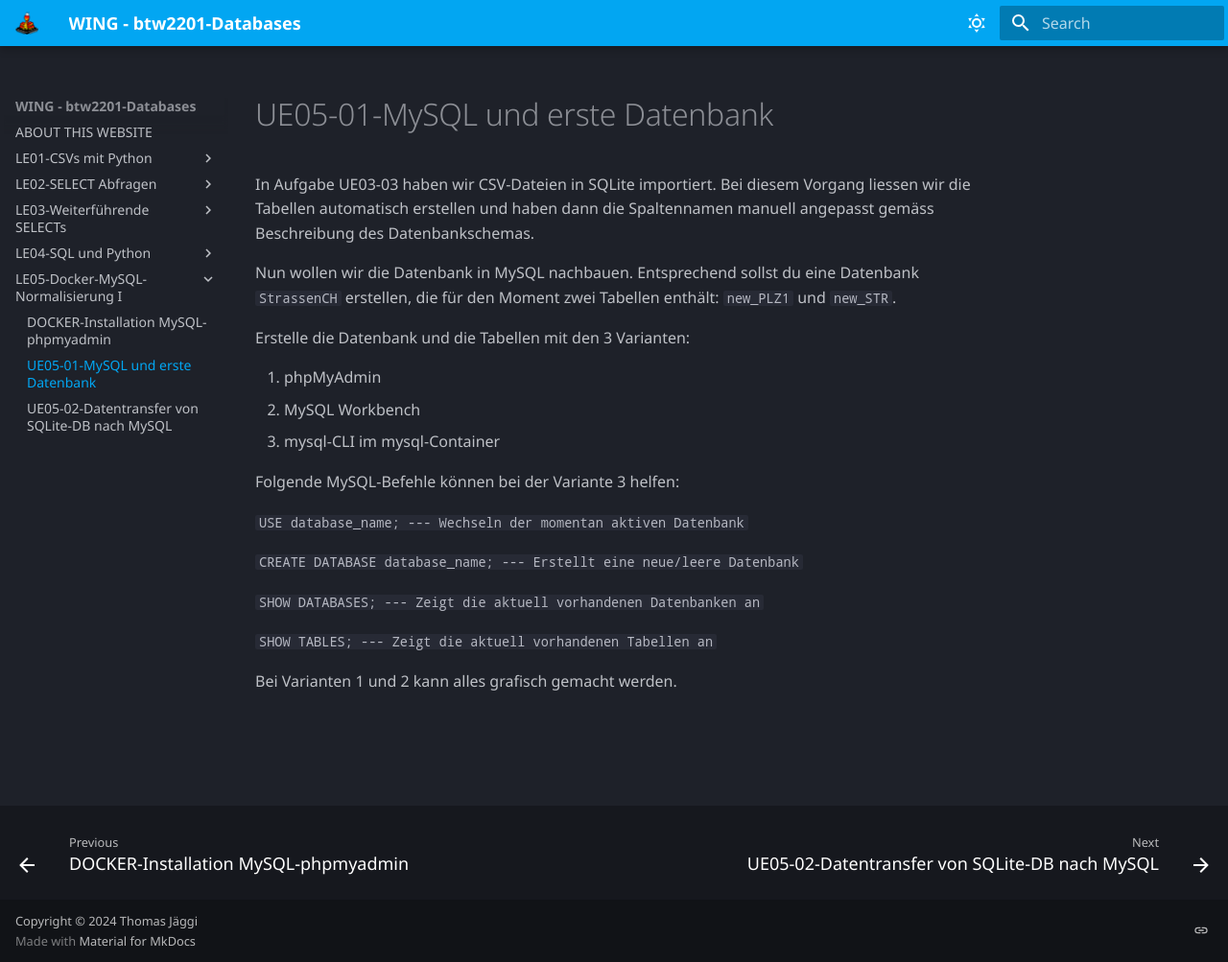
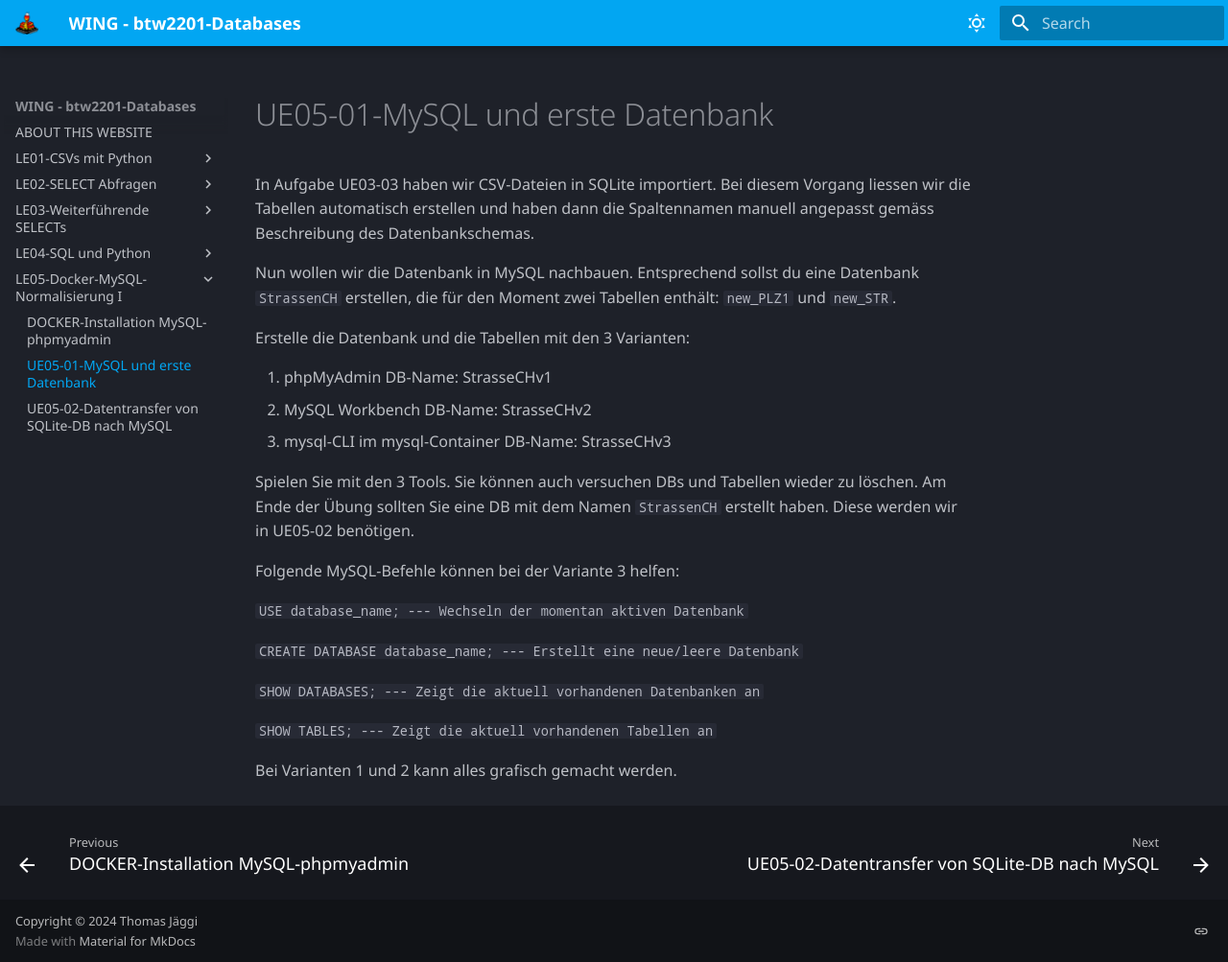
Before and after one commit to tjaeggi/btw2201_databases, an MkDocs documentation site: the page built from docs/le05/ue05-01.md, in a window 1280 px wide and 1003 px high. Shown: the whole window at 96% size. Built offline with MkDocs 1.6.1 and Material for MkDocs 9.7.7, drawn with Linux system fonts in a browser that asks for light colours; some web fonts are replaced.

Commit message:
Tue Oct 22 04:11:29 PM CEST 2024

```diff
--- a/docs/le05/ue05-01.md
+++ b/docs/le05/ue05-01.md
@@ -6,9 +6,11 @@ Nun wollen wir die Datenbank in MySQL nachbauen. Entsprechend sollst du eine Dat
 
 Erstelle die Datenbank und die Tabellen mit den 3 Varianten:
 
-1. phpMyAdmin
-2. MySQL Workbench
-3. mysql-CLI im mysql-Container
+1. phpMyAdmin  DB-Name: StrasseCHv1
+2. MySQL Workbench DB-Name: StrasseCHv2
+3. mysql-CLI im mysql-Container DB-Name: StrasseCHv3
+
+Spielen Sie mit den 3 Tools. Sie können auch versuchen DBs und Tabellen wieder zu löschen. Am Ende der Übung sollten Sie eine DB mit dem Namen `StrassenCH` erstellt haben. Diese werden wir in UE05-02 benötigen.
 
 Folgende MySQL-Befehle können bei der Variante 3 helfen:
 
```
